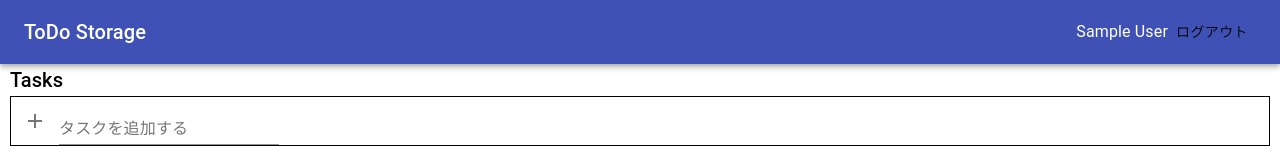
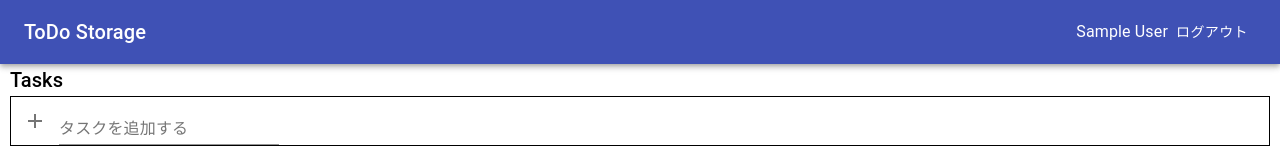
Before and after one commit to KituneUdon/todo-storage, a React (Create React App) app: page /todo in a window 1280 px wide. Shown: the top 160 px of the page. Built offline with nearby package versions, Linux system fonts and the light colour scheme; no server answers; the database is empty; sample sign-in values are in the browser's storage.

Commit message:
#23 ログアウトボタンの文字色を白色に変更

```diff
--- a/src/components/Todo.tsx
+++ b/src/components/Todo.tsx
@@ -83,7 +83,9 @@ const Todo: FC = () => {
             ToDo Storage
           </Typography>
           <Typography variant="body1">{displayName}</Typography>
-          <Button onClick={handleLogout}>ログアウト</Button>
+          <Button color="inherit" onClick={handleLogout}>
+            ログアウト
+          </Button>
         </Toolbar>
       </AppBar>
       <main className={container}>
```
